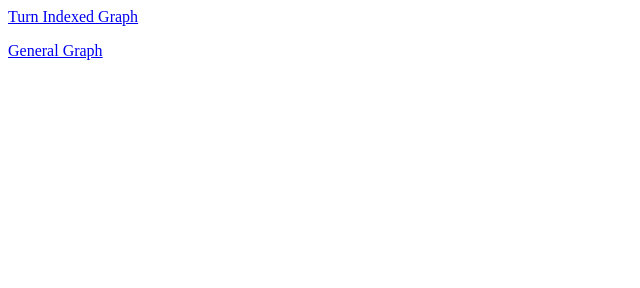
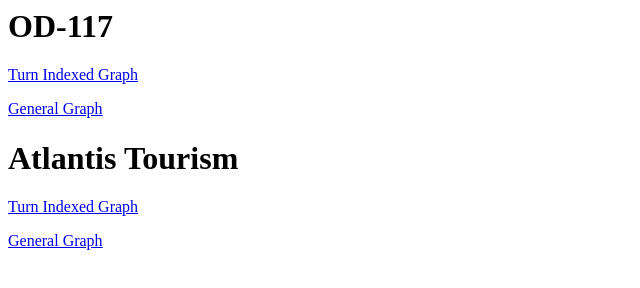
Before and after one commit to m-r-hunt/od117-walker, a plain HTML site: page static/index.html in a window 1280 px wide. Shown: the whole page, without its empty margins (0-640 px from the left). Drawn offline with Linux system fonts and the light colour scheme.

Commit message:
Updated for atlantis tourism.

```diff
--- a/static/index.html
+++ b/static/index.html
@@ -1,2 +1,6 @@
+<h1>OD-117</h1>
 <p><a href="ranked.png">Turn Indexed Graph</a></p>
 <p><a href="general.png">General Graph</a></p>
+<h1>Atlantis Tourism</h1>
+<p><a href="at-ranked.png">Turn Indexed Graph</a></p>
+<p><a href="at-general.png">General Graph</a></p>
```
Also changed, not shown: 4 other files.
